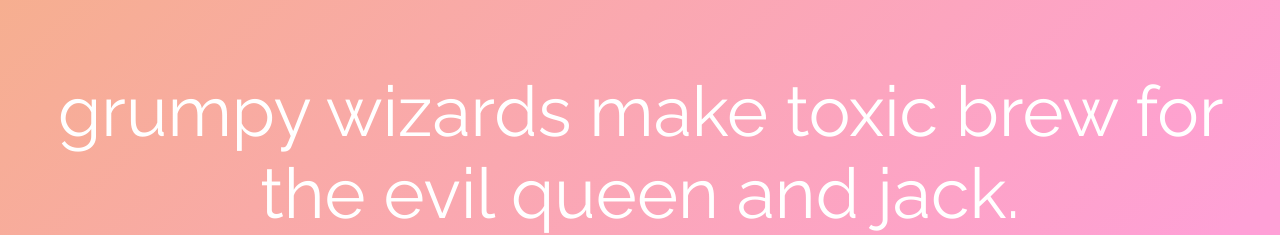
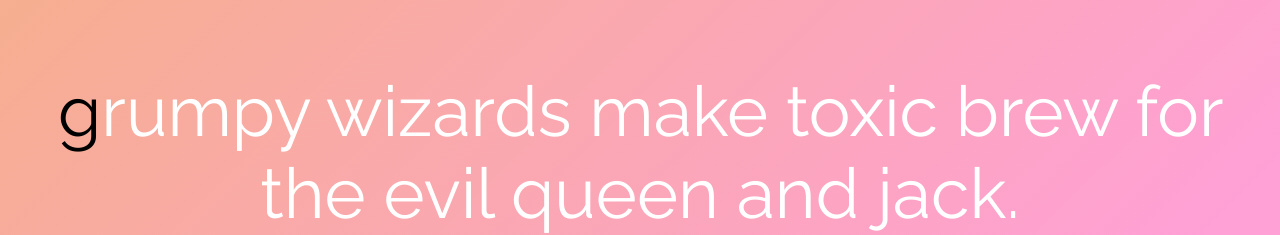
Before and after one commit to taylorjosephgriffin/typing-tutor, a website: page typing-tutor/index.html in a window 1280 px wide. Shown: the part 344-579 px from the top of the page. Drawn offline with Linux system fonts and the light colour scheme.

Commit message:
Enhanced function that renders a character to conditionally add a special current-character class. #2

```diff
--- a/typing-tutor/main.js
+++ b/typing-tutor/main.js
@@ -17,6 +17,9 @@ var appState = {
 function render(char) {
   var $char = document.createElement('span')
   $char.textContent = char.char
+  if (char.index === appState.currentCharacter) {
+    $char.classList.add('current-character')
+  }
   return $char
 }
 
--- a/typing-tutor/styles.css
+++ b/typing-tutor/styles.css
@@ -30,5 +30,5 @@ html {
 }
 
 .current-character {
-  color: blue;
+  color: black;
 }
```
